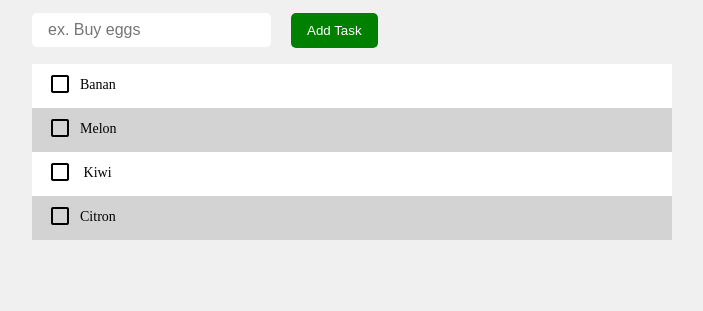
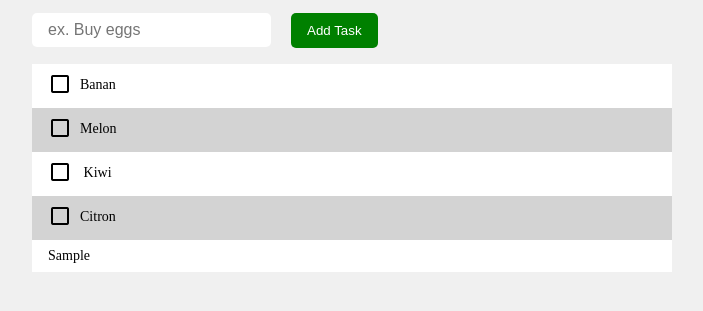
Before and after one commit to theskylla/to-do, a plain HTML site: page index.html in a window 1280 px wide. Both pictures are taken after typing "Sample" into the empty fields and a click on the button "Add Task". Shown: the part 121-432 px from the top of the page, without its empty margins (288-991 px from the left). Drawn offline with nearby package versions, Linux system fonts and the light colour scheme.

Commit message:
add to list + capital letter

```diff
--- a/index.html
+++ b/index.html
@@ -10,7 +10,7 @@
 </head>
 <body>
     <h1>To do:</h1>
-    <p>0 completed</p>
+    <p id="completedTasks">0 completed</p>
   <!--Input field and button -->
     <input type="text" id="input" placeholder="ex. Buy eggs"/>
   <button onclick="addTask()">Add Task</button>
--- a/script.js
+++ b/script.js
@@ -4,11 +4,21 @@ var tasks = [];
 
     function addTask() {
     const inputText = document.querySelector("input");
-    const task = inputText.value.trim();
+
+//capitalize first letter of task
+    const task = inputText.value.charAt(0).toUpperCase() + inputText.value.slice(1).toLocaleLowerCase();
+//clear input field
     const clearInput = document.querySelector("input").value = "";
+
+//select ul and create li element
+    const taskList = document.querySelector("ul");
+    const listItem = document.createElement("li");
+    const itemLabel = document.createElement("span");
 
 //if input is filled add task to array, if not, display error messagex
     if (task) {
+       listItem.innerText = task;
+       taskList.appendChild(listItem);
 
        console.log("added " + task);
        tasks.push(task);
```
